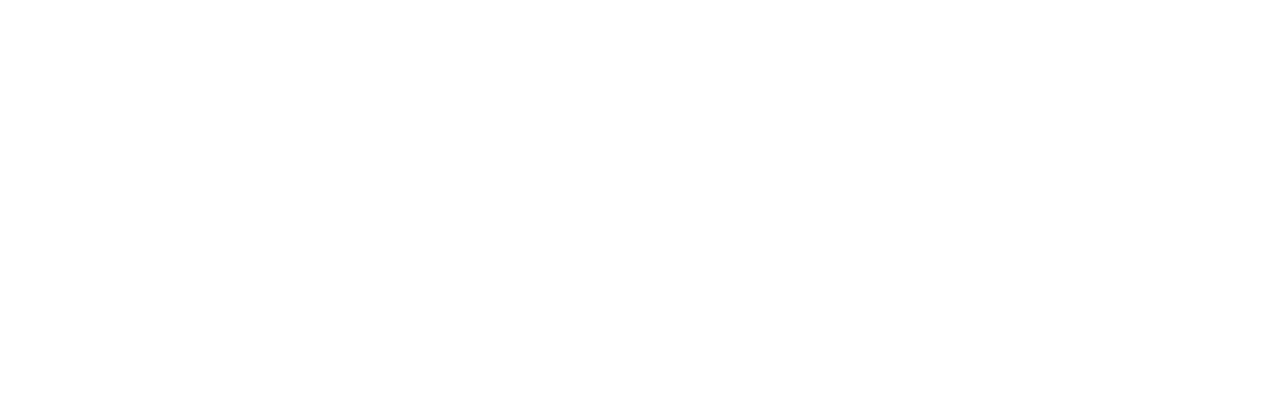
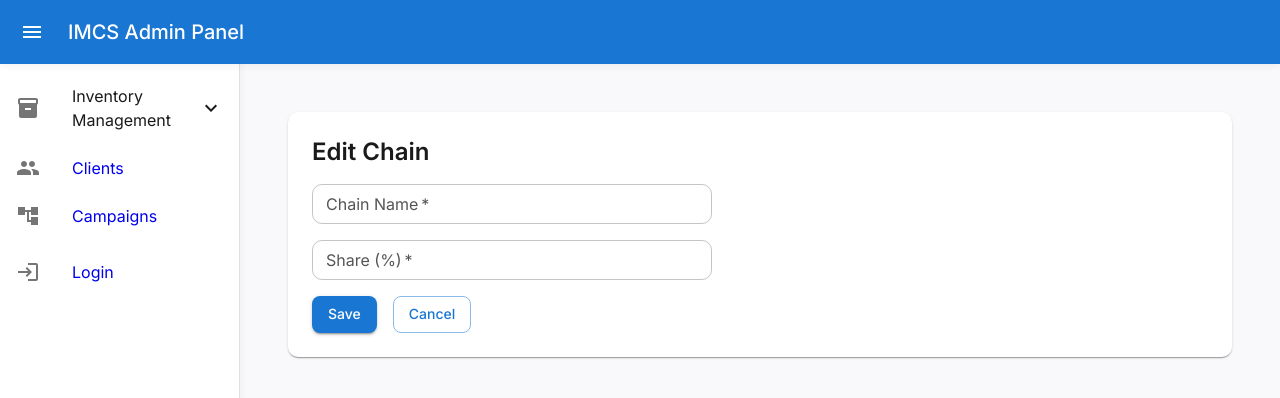
Before and after one commit to erubenz/imcs, a React (Create React App) app: page /inventory/chains/1/edit in a window 1280 px wide. Before the commit this address had no page. Shown: the top 398 px of the page. Built offline with nearby package versions, Linux system fonts and the light colour scheme; no server answers; the database is empty.

Commit message:
Add edit routes and forms for chains and managers

```diff
--- a/src/App.js
+++ b/src/App.js
@@ -6,6 +6,8 @@
 import CampaignForm from "./CampaignForm";
 import Chains from "./Chains";
 import Managers from "./Managers";
+import ChainEdit from "./ChainEdit";
+import ManagerEdit from "./ManagerEdit";
 import Users from "./Users";
 import Clients from "./Clients";
 import Login from "./Login";
@@ -28,7 +30,9 @@
     </Route>
 
     <Route path="inventory/chains" element={<Chains />} />
+    <Route path="inventory/chains/:id/edit" element={<ChainEdit />} />
     <Route path="inventory/managers" element={<Managers />} />
+    <Route path="inventory/managers/:id/edit" element={<ManagerEdit />} />
     <Route path="inventory/users" element={<Users />} />
     <Route path="clients" element={<Clients />} />
     <Route path="login" element={<Login />} />
--- /dev/null
+++ b/src/ChainEdit.js
@@ -0,0 +1,62 @@
+import React, { useEffect, useState } from "react";
+import { useNavigate, useParams } from "react-router-dom";
+import { db } from "./firebase";
+import { doc, getDoc, updateDoc } from "firebase/firestore";
+import { Button, Stack, TextField } from "@mui/material";
+import PageWrapper from "./components/common/PageWrapper";
+import SectionTitle from "./components/common/SectionTitle";
+
+export default function ChainEdit() {
+  const { id } = useParams();
+  const navigate = useNavigate();
+  const [formData, setFormData] = useState({ chainName: "", share: "" });
+
+  useEffect(() => {
+    const load = async () => {
+      const snap = await getDoc(doc(db, "chains", id));
+      if (snap.exists()) {
+        const data = snap.data();
+        setFormData({ chainName: data.chainName || "", share: data.share || "" });
+      }
+    };
+    load();
+  }, [id]);
+
+  const handleSubmit = async (e) => {
+    e.preventDefault();
+    await updateDoc(doc(db, "chains", id), {
+      chainName: formData.chainName,
+      share: formData.share,
+    });
+    navigate("/inventory/chains");
+  };
+
+  return (
+    <PageWrapper>
+      <SectionTitle>Edit Chain</SectionTitle>
+      <form onSubmit={handleSubmit}>
+        <Stack spacing={2} sx={{ maxWidth: 400 }}>
+          <TextField
+            label="Chain Name"
+            size="small"
+            value={formData.chainName}
+            onChange={(e) => setFormData({ ...formData, chainName: e.target.value })}
+            required
+          />
+          <TextField
+            label="Share (%)"
+            size="small"
+            type="number"
+            value={formData.share}
+            onChange={(e) => setFormData({ ...formData, share: e.target.value })}
+            required
+          />
+          <Stack direction="row" spacing={2}>
+            <Button type="submit" variant="contained">Save</Button>
+            <Button variant="outlined" onClick={() => navigate("/inventory/chains")}>Cancel</Button>
+          </Stack>
+        </Stack>
+      </form>
+    </PageWrapper>
+  );
+}
--- a/src/Chains.js
+++ b/src/Chains.js
@@ -100,7 +100,7 @@
                 <TableCell sx={tableCellSx}>{chain.share}</TableCell>
                 <TableCell sx={tableCellSx}>
                   <Stack direction="row" spacing={0}>
-                    <IconButton size="small" onClick={() => navigate(`/chains/${chain.id}/edit`)}><Edit fontSize="small" /></IconButton>
+                    <IconButton size="small" onClick={() => navigate(`/inventory/chains/${chain.id}/edit`)}><Edit fontSize="small" /></IconButton>
                     <IconButton size="small" onClick={() => handleDelete(chain.id)}><Delete fontSize="small" /></IconButton>
                   </Stack>
                 </TableCell>
--- /dev/null
+++ b/src/ManagerEdit.js
@@ -0,0 +1,61 @@
+import React, { useEffect, useState } from "react";
+import { useNavigate, useParams } from "react-router-dom";
+import { db } from "./firebase";
+import { doc, getDoc, updateDoc } from "firebase/firestore";
+import { Button, Stack, TextField } from "@mui/material";
+import PageWrapper from "./components/common/PageWrapper";
+import SectionTitle from "./components/common/SectionTitle";
+
+export default function ManagerEdit() {
+  const { id } = useParams();
+  const navigate = useNavigate();
+  const [formData, setFormData] = useState({ name: "", lastName: "" });
+
+  useEffect(() => {
+    const load = async () => {
+      const snap = await getDoc(doc(db, "managers", id));
+      if (snap.exists()) {
+        const data = snap.data();
+        setFormData({ name: data.name || "", lastName: data.lastName || "" });
+      }
+    };
+    load();
+  }, [id]);
+
+  const handleSubmit = async (e) => {
+    e.preventDefault();
+    await updateDoc(doc(db, "managers", id), {
+      name: formData.name,
+      lastName: formData.lastName,
+    });
+    navigate("/inventory/managers");
+  };
+
+  return (
+    <PageWrapper>
+      <SectionTitle>Edit Manager</SectionTitle>
+      <form onSubmit={handleSubmit}>
+        <Stack spacing={2} sx={{ maxWidth: 400 }}>
+          <TextField
+            label="Name"
+            size="small"
+            value={formData.name}
+            onChange={(e) => setFormData({ ...formData, name: e.target.value })}
+            required
+          />
+          <TextField
+            label="Last Name"
+            size="small"
+            value={formData.lastName}
+            onChange={(e) => setFormData({ ...formData, lastName: e.target.value })}
+            required
+          />
+          <Stack direction="row" spacing={2}>
+            <Button type="submit" variant="contained">Save</Button>
+            <Button variant="outlined" onClick={() => navigate("/inventory/managers")}>Cancel</Button>
+          </Stack>
+        </Stack>
+      </form>
+    </PageWrapper>
+  );
+}
--- a/src/Managers.js
+++ b/src/Managers.js
@@ -100,7 +100,7 @@
                 <TableCell sx={tableCellSx}>{m.lastName}</TableCell>
                 <TableCell sx={tableCellSx}>
                   <Stack direction="row" spacing={0}>
-                    <IconButton size="small" onClick={() => navigate(`/managers/${m.id}/edit`)}><Edit fontSize="small" /></IconButton>
+                    <IconButton size="small" onClick={() => navigate(`/inventory/managers/${m.id}/edit`)}><Edit fontSize="small" /></IconButton>
                     <IconButton size="small" onClick={() => handleDelete(m.id)}><Delete fontSize="small" /></IconButton>
                   </Stack>
                 </TableCell>
```
